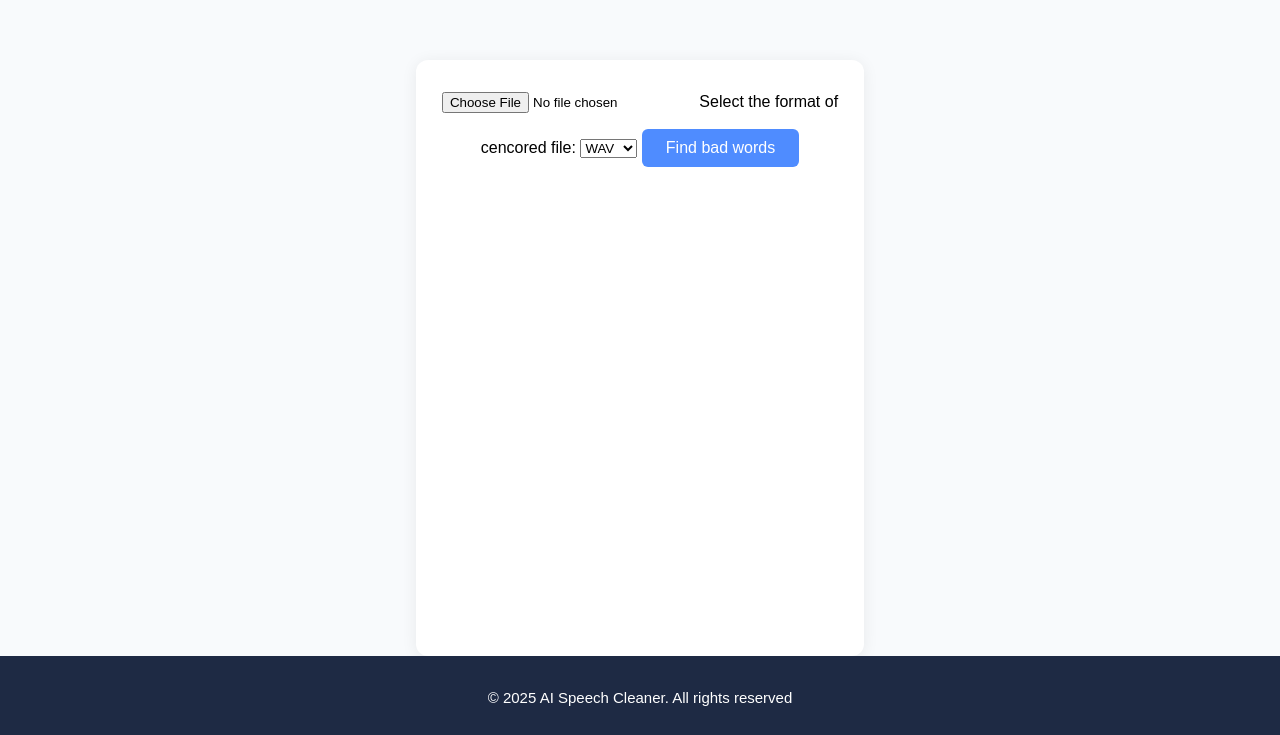
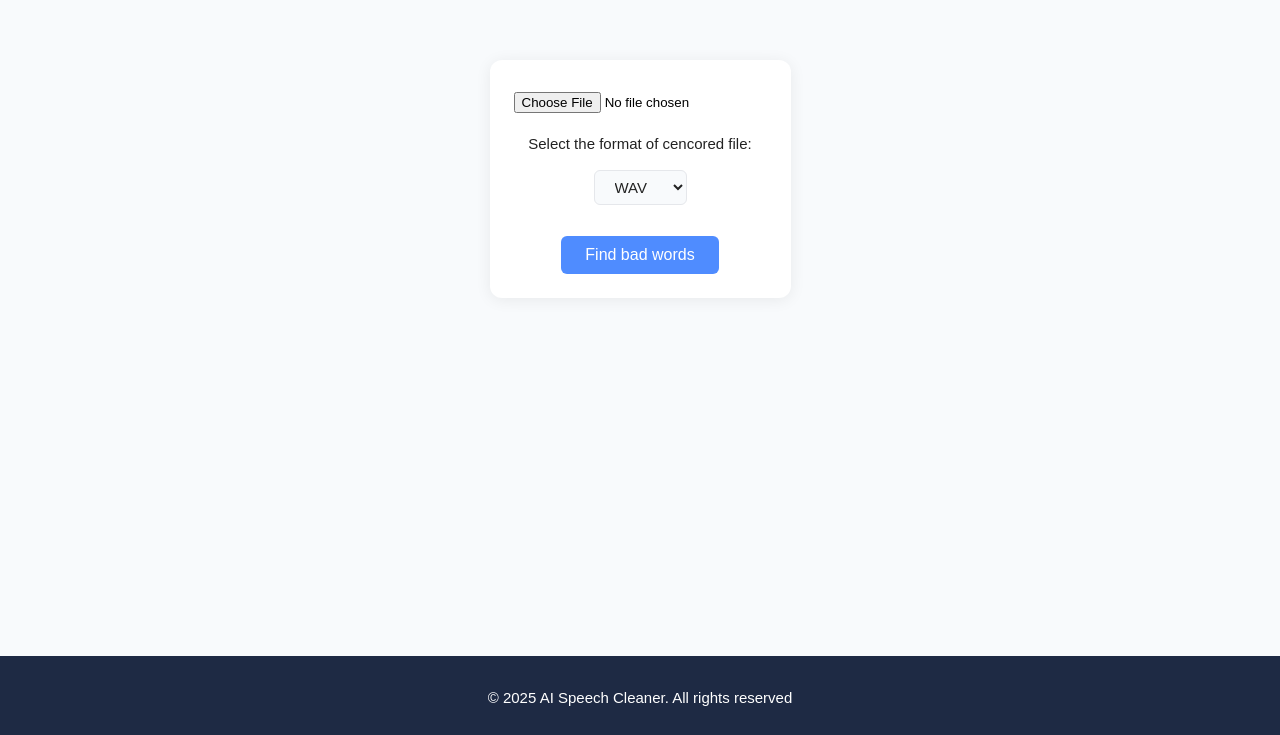
Before and after one commit to polughoul/improving-audio-speech-service, a Flask app: page / in a window 1280 px wide. Shown: the part 65-800 px from the top of the page. Run offline with Flask 3, Linux system fonts and the light colour scheme.

Commit message:
update styles

```diff
--- a/static/style.css
+++ b/static/style.css
@@ -66,21 +66,43 @@ header {
 
 .container {
     max-width: 400px;
-    margin: 60px auto 0 auto;
+    margin: 60px auto 40px auto;
     background: #fff;
-    padding: 32px 24px;
+    padding: 32px 24px 24px 24px;
     border-radius: 12px;
     box-shadow: 0 2px 16px rgba(0,0,0,0.07);
     text-align: center;
-    flex: 1 0 auto;
 }
 
 h2 {
     margin-top: 32px;
 }
 
+form {
+    display: flex;
+    flex-direction: column;
+    align-items: center;
+    gap: 14px;
+}
+
 input[type="file"] {
-    margin-bottom: 16px;
+    margin-bottom: 8px;
+}
+
+label[for="out_format"] {
+    margin-bottom: 4px;
+    font-size: 15px;
+    color: #222;
+}
+
+select#out_format {
+    padding: 7px 16px;
+    border-radius: 6px;
+    border: 1px solid #e5e7eb;
+    font-size: 15px;
+    margin-bottom: 8px;
+    background: #f8fafc;
+    color: #222;
 }
 
 button {
@@ -91,6 +113,7 @@ button {
     border-radius: 6px;
     cursor: pointer;
     font-size: 16px;
+    margin-top: 9px;
 }
 
 button:hover {
```
